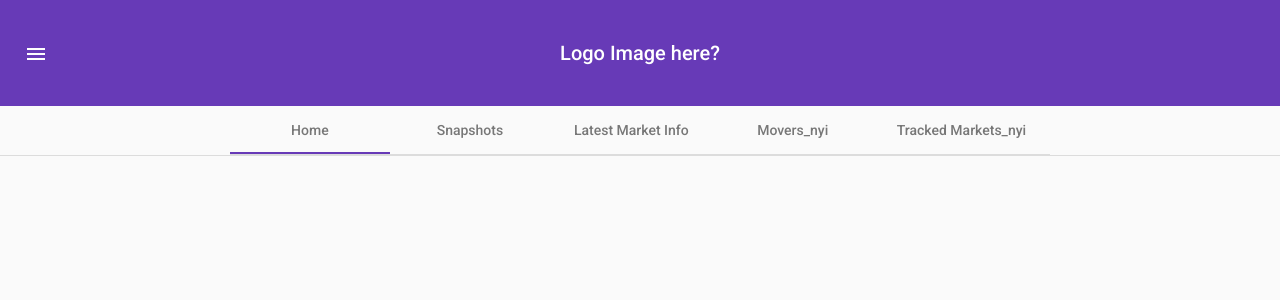
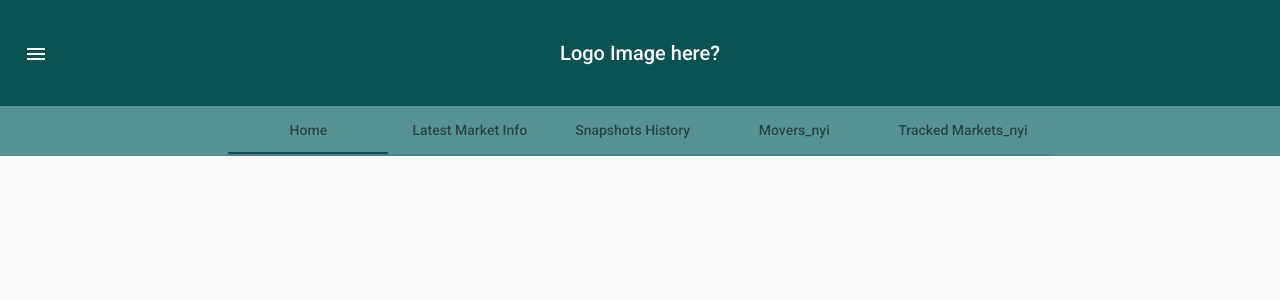
Before and after one commit to RyanBarthelemy/PredictionAssistant-Analyzer-Web, an Angular app: page / in a window 1280 px wide. Shown: the top 300 px of the page. Built offline with nearby package versions, Linux system fonts and the light colour scheme.

Commit message:
Added custom theme that can be used wherever.

```diff
--- a/angular.json
+++ b/angular.json
@@ -25,7 +25,8 @@
             ],
             "styles": [
               "./node_modules/@angular/material/prebuilt-themes/deeppurple-amber.css",
-              "src/styles.css"
+              "src/styles.css",
+              "src/paaw-custom-theme.scss"
             ],
             "scripts": []
           },
--- /dev/null
+++ b/src/app/navigation/navtabs/navtabs.component-theme.scss
@@ -0,0 +1,20 @@
+@import '~@angular/material/theming';
+
+@mixin navtabs-component-theme($paaw-theme) {
+
+  //We define the primary and accent for easier use when theming the navtabs pieces.
+  $primary: map-get($paaw-theme, primary);
+  $accent: map-get($paaw-theme, accent);
+
+  //Put all scss theming here, keep css styling in css file.
+  .navTabsContainerDiv { //from navtabs.component.html
+    background-color: mat-color($primary, 300);
+  }
+  //nav bar hover highlighting, generated by Angular but I consider it part of this component.
+  .mat-list-option-hover,
+  .mat-list-option.mat-list-item-focus,
+  .mat-nav-list .mat-list-item:hover,
+  .mat-nav-list .mat-list-item.mat-list-item-focus {
+    background-color: mat-color($primary, 300);
+  }
+}
--- a/src/app/navigation/navtabs/navtabs.component.html
+++ b/src/app/navigation/navtabs/navtabs.component.html
@@ -3,8 +3,8 @@
     <span class="toolbar-flex"></span>
     <mat-tab-group>
       <mat-tab label="Home"></mat-tab>
-      <mat-tab label="Snapshots"></mat-tab>
       <mat-tab label="Latest Market Info"></mat-tab>
+      <mat-tab label="Snapshots History"></mat-tab>
       <mat-tab label="Movers_nyi"></mat-tab>
       <mat-tab label="Tracked Markets_nyi"></mat-tab>
     </mat-tab-group>
--- /dev/null
+++ b/src/paaw-custom-theme.scss
@@ -0,0 +1,109 @@
+/* If you don't want to use a pre-built theme and instead want to create a custom theme, you need to create a SASS file.
+ Instructions here: https://material.angular.io/guide/theming#defining-a-custom-theme
+
+ A custom theme file does two things:
+   1: Imports the mat-core() Sass mixin. This includes all common styles that are used by multiple components. This should only be included once in your application. If this mixin is included multiple times, your application will end up with multiple copies of these common styles.
+   2: Defines a theme data structure as the composition of multiple palettes. This object can be created with either the mat-light-theme function or the mat-dark-theme function. The output of this function is then passed to the angular-material-theme mixin, which will output all of the corresponding styles for the theme.
+ */
+@import '~@angular/material/theming';
+// Plus imports for other components in your app.
+
+// Include the common styles for Angular Material. We include this here so that you only
+// have to load a single css file for Angular Material in your app.
+// Be sure that you only ever include this mixin once!
+@include mat-core();
+
+/* For use in src/lib/core/theming/_palette.scss */
+//Color schemes from https://visme.co/blog/website-color-schemes/
+//Create the palettes below using http://mcg.mbitson.com
+$pal-paaw-primary: (
+  50 : #e2eced,
+  100 : #b8d1d1,
+  200 : #88b2b3,
+  300 : #589394,
+  400 : #357b7d,
+  500 : #116466,
+  600 : #0f5c5e,
+  700 : #0c5253,
+  800 : #0a4849,
+  900 : #053638,
+  A100 : #6ffbff,
+  A200 : #3cfaff,
+  A400 : #09f9ff,
+  A700 : #00e9ef,
+  contrast: (
+    50 : #000000,
+    100 : #000000,
+    200 : #000000,
+    300 : #000000,
+    400 : #ffffff,
+    500 : #ffffff,
+    600 : #ffffff,
+    700 : #ffffff,
+    800 : #ffffff,
+    900 : #ffffff,
+    A100 : #000000,
+    A200 : #000000,
+    A400 : #000000,
+    A700 : #000000,
+  )
+);
+
+$pal-paaw-accent: (
+  50 : #faf6f1,
+  100 : #f4e7dd,
+  200 : #ecd8c6,
+  300 : #e4c8af,
+  400 : #dfbc9d,
+  500 : #d9b08c,
+  600 : #d5a984,
+  700 : #cfa079,
+  800 : #ca976f,
+  900 : #c0875c,
+  A100 : #ffffff,
+  A200 : #fffaf6,
+  A400 : #ffdcc3,
+  A700 : #ffcdaa,
+  contrast: (
+    50 : #000000,
+    100 : #000000,
+    200 : #000000,
+    300 : #000000,
+    400 : #000000,
+    500 : #000000,
+    600 : #000000,
+    700 : #000000,
+    800 : #000000,
+    900 : #000000,
+    A100 : #000000,
+    A200 : #000000,
+    A400 : #000000,
+    A700 : #000000,
+  )
+);
+//My color choices are bad, don't judge me.
+$paaw-primary: mat-palette($pal-paaw-primary, 700, 300, 900);
+$paaw-accent: mat-palette($pal-paaw-accent, 300, 200, 700);
+
+// Define the palettes for your theme using the Material Design palettes available in palette.scss
+// (imported above). For each palette, you can optionally specify a default, lighter, and darker
+// hue. Available color palettes: https://material.io/design/color/
+//I'm not a designer
+//don't judge my terrible color choices.
+
+// The warn palette is optional (defaults to red).
+$paaw-warn: mat-palette($mat-red);
+
+// Create the theme object (a Sass map containing all of the palettes).
+$paaw-theme: mat-light-theme($paaw-primary, $paaw-accent, $paaw-warn);
+
+// Include theme styles for core and each component used in your app.
+// Alternatively, you can import and @include the theme mixins for each component
+// that you are using.
+@include angular-material-theme($paaw-theme);
+
+/* Each component that requires our custom palette theme needs its own scss file like navtabs.component-theme.scss
+  We import that component's scss file like you see below, and also include the theme mixins for each component (as noted by the comment above from Angular theming guide.
+*/
+@import "./app/navigation/navtabs/navtabs.component-theme.scss";
+@include navtabs-component-theme($paaw-theme)
```
